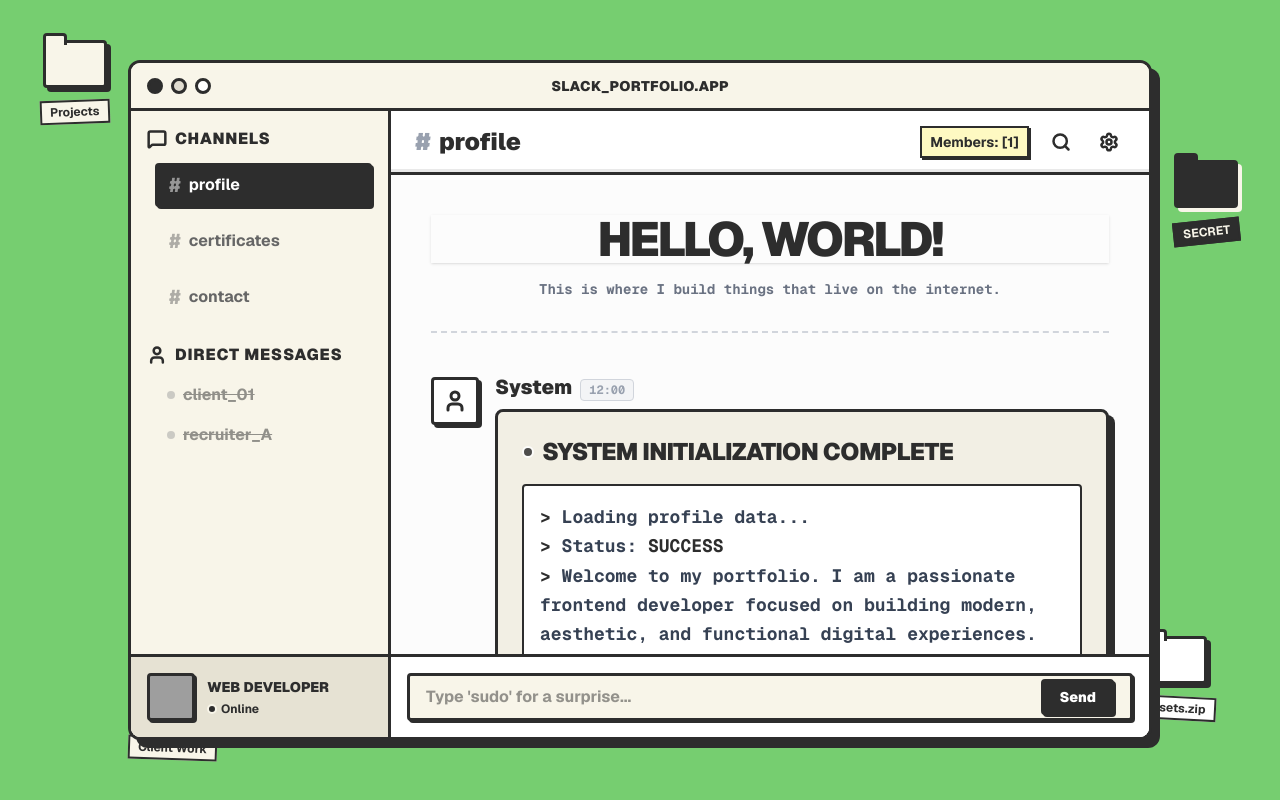
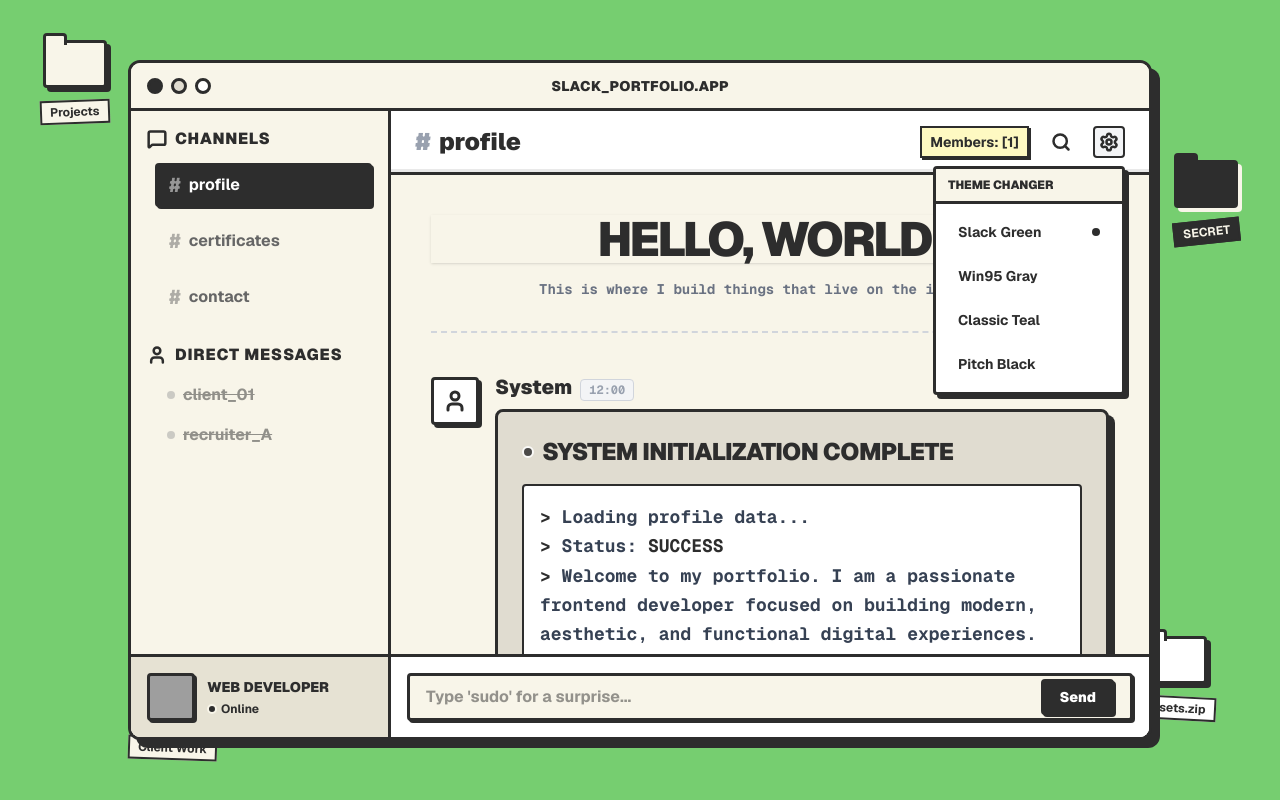
Before and after one commit to MakdumIbrohim/black-porto, a Next.js app: page / in a window 1280 px wide. Both pictures are taken after a click on the button 1109 px from the left and 141 px from the top of the page. Built offline with nearby package versions, Linux system fonts and the light colour scheme; grey boxes are pictures that could not be loaded.

Commit message:
feat: Implement a new portfolio page with a retro UI, theme switching, draggable windows, and an easter egg.

```diff
--- a/app/globals.css
+++ b/app/globals.css
@@ -1,13 +1,52 @@
 @import "tailwindcss";
 
 :root {
-  --background: #76ce70; /* Green retro background */
+  --background: #76ce70;
+  /* Green retro background */
   --foreground: #2d2d2d;
+  --window-bg: #F8F5E9;
+  --window-bg-hover: #e0dcd0;
+}
+
+.theme-green {
+  /* Slack Green Classic */
+  --background: #76ce70;
+  --window-bg: #F8F5E9;
+  --window-bg-hover: #e0dcd0;
+  background-color: var(--background);
+}
+
+.theme-gray {
+  /* Windows 95 */
+  --background: #abaeb5;
+  --window-bg: #d4d0c8;
+  --window-bg-hover: #b8b3a8;
+  background-color: var(--background);
+}
+
+.theme-blue {
+  /* Classic Teal */
+  --background: #008080;
+  --window-bg: #e0dfd1;
+  --window-bg-hover: #c4c3b5;
+  background-color: var(--background);
+}
+
+.theme-black {
+  /* Pitch Black */
+  --background: #111111;
+  --window-bg: #222222;
+  --window-bg-hover: #333333;
+  --foreground: #F8F5E9;
+  /* Invert text for dark mode */
+  background-color: var(--background);
 }
 
 @theme inline {
   --color-background: var(--background);
   --color-foreground: var(--foreground);
+  --color-window: var(--window-bg);
+  --color-window-hover: var(--window-bg-hover);
   --font-sans: var(--font-geist-sans);
   --font-mono: var(--font-geist-mono);
 }
@@ -23,14 +62,17 @@ body {
 ::-webkit-scrollbar {
   width: 12px;
 }
+
 ::-webkit-scrollbar-track {
   background: #f0eada;
   border-left: 2px solid #2d2d2d;
 }
+
 ::-webkit-scrollbar-thumb {
   background: #2d2d2d;
   border: 2px solid #f0eada;
 }
+
 ::-webkit-scrollbar-thumb:hover {
   background: #000;
 }
--- a/app/page.tsx
+++ b/app/page.tsx
@@ -23,6 +23,8 @@ export default function Home() {
   const [easterEggActive, setEasterEggActive] = useState(false);
   const [keySequence, setKeySequence] = useState("");
   const [isMobile, setIsMobile] = useState(false);
+  const [theme, setTheme] = useState("theme-green");
+  const [isSettingsOpen, setIsSettingsOpen] = useState(false);
   const draggableRef = useRef(null);
 
   useEffect(() => {
@@ -44,11 +46,11 @@ export default function Home() {
   }
 
   return (
-    <main className="min-h-screen w-full relative p-4 md:p-12 font-sans overflow-hidden">
+    <main className={`min-h-screen w-full relative p-4 md:p-12 font-sans overflow-hidden ${theme} transition-colors duration-500`}>
       {/* Background decoration - Fake Folders */}
       <div className="absolute top-10 left-10 flex flex-col items-center gap-1 cursor-pointer hover:scale-105 transition-transform z-0">
-        <div className="w-16 h-12 bg-[#F8F5E9] border-[3px] border-[#2d2d2d] rounded-sm shadow-[4px_4px_0_0_#2d2d2d] relative before:content-[''] before:absolute before:top-[-10px] before:left-[-3px] before:w-6 before:h-3 before:bg-[#F8F5E9] before:border-t-[3px] before:border-l-[3px] before:border-r-[3px] before:border-[#2d2d2d] before:rounded-t-sm" />
-        <span className="text-xs font-bold text-[#2d2d2d] mt-2 bg-[#F8F5E9] px-2 py-0.5 border-2 border-[#2d2d2d] -rotate-2">Projects</span>
+        <div className="w-16 h-12 bg-[var(--color-window)] border-[3px] border-[#2d2d2d] rounded-sm shadow-[4px_4px_0_0_#2d2d2d] relative before:content-[''] before:absolute before:top-[-10px] before:left-[-3px] before:w-6 before:h-3 before:bg-[var(--color-window)] before:border-t-[3px] before:border-l-[3px] before:border-r-[3px] before:border-[#2d2d2d] before:rounded-t-sm" />
+        <span className="text-xs font-bold text-[#2d2d2d] mt-2 bg-[var(--color-window)] px-2 py-0.5 border-2 border-[#2d2d2d] -rotate-2">Projects</span>
       </div>
 
       <div className="absolute bottom-20 right-16 flex flex-col items-center gap-1 cursor-pointer hover:scale-105 transition-transform z-0">
@@ -62,19 +64,19 @@ export default function Home() {
       </div>
 
       <div className="absolute bottom-10 left-32 flex flex-col items-center gap-1 cursor-pointer hover:scale-105 transition-transform z-0">
-        <div className="w-16 h-12 bg-[#e0dcd0] border-[3px] border-[#2d2d2d] rounded-sm shadow-[4px_4px_0_0_#2d2d2d] relative before:content-[''] before:absolute before:top-[-10px] before:left-[-3px] before:w-6 before:h-3 before:bg-[#e0dcd0] before:border-t-[3px] before:border-l-[3px] before:border-r-[3px] before:border-[#2d2d2d] before:rounded-t-sm" />
-        <span className="text-xs font-bold text-[#2d2d2d] mt-2 bg-[#F8F5E9] px-2 py-0.5 border-2 border-[#2d2d2d] rotate-2">Client Work</span>
+        <div className="w-16 h-12 bg-[var(--color-window-hover)] border-[3px] border-[#2d2d2d] rounded-sm shadow-[4px_4px_0_0_#2d2d2d] relative before:content-[''] before:absolute before:top-[-10px] before:left-[-3px] before:w-6 before:h-3 before:bg-[var(--color-window-hover)] before:border-t-[3px] before:border-l-[3px] before:border-r-[3px] before:border-[#2d2d2d] before:rounded-t-sm" />
+        <span className="text-xs font-bold text-[#2d2d2d] mt-2 bg-[var(--color-window)] px-2 py-0.5 border-2 border-[#2d2d2d] rotate-2">Client Work</span>
       </div>
 
       {/* Main Window Container */}
       <div className="absolute inset-0 pointer-events-none z-10 overflow-hidden flex items-center justify-center">
         <Draggable handle=".drag-handle" nodeRef={draggableRef} defaultPosition={{ x: 0, y: 0 }} disabled={isMobile}>
-          <div ref={draggableRef} className="pointer-events-auto w-full md:w-[90%] md:max-w-5xl h-full md:h-[85vh] bg-[#F8F5E9] md:border-[3px] border-[#2d2d2d] md:rounded-xl shadow-none md:shadow-[8px_8px_0_0_#2d2d2d] flex flex-col overflow-hidden relative transition-shadow">
+          <div ref={draggableRef} className="pointer-events-auto w-full md:w-[90%] md:max-w-5xl h-full md:h-[85vh] bg-[var(--color-window)] md:border-[3px] border-[#2d2d2d] md:rounded-xl shadow-none md:shadow-[8px_8px_0_0_#2d2d2d] flex flex-col overflow-hidden relative transition-shadow">
             {/* Title Bar - Drag Handle */}
-            <div className="drag-handle h-12 border-b-[3px] border-[#2d2d2d] bg-[#F8F5E9] flex items-center justify-between px-4 shrink-0 shadow-sm cursor-grab active:cursor-grabbing">
+            <div className="drag-handle h-12 border-b-[3px] border-[#2d2d2d] bg-[var(--color-window)] flex items-center justify-between px-4 shrink-0 shadow-sm cursor-grab active:cursor-grabbing">
               <div className="flex gap-2">
                 <div className="w-4 h-4 rounded-full bg-[#2d2d2d] border-[3px] border-[#2d2d2d] hover:bg-[#666] cursor-pointer" />
-                <div className="w-4 h-4 rounded-full bg-[#e0dcd0] border-[3px] border-[#2d2d2d] hover:bg-[#666] cursor-pointer" />
+                <div className="w-4 h-4 rounded-full bg-[var(--color-window-hover)] border-[3px] border-[#2d2d2d] hover:bg-[#666] cursor-pointer" />
                 <div className="w-4 h-4 rounded-full bg-white border-[3px] border-[#2d2d2d] hover:bg-[#666] cursor-pointer" />
               </div>
               <div className="font-black tracking-wide text-[#2d2d2d] uppercase text-sm">Slack_Portfolio.app</div>
@@ -84,7 +86,7 @@ export default function Home() {
             {/* Content Area */}
             <div className="flex flex-col md:flex-row flex-1 overflow-hidden">
               {/* Sidebar */}
-              <div className="w-full md:max-w-[260px] border-b-[3px] md:border-b-0 md:border-r-[3px] border-[#2d2d2d] bg-[#F8F5E9] flex md:flex-col shrink-0 overflow-x-auto custom-scrollbar md:overflow-visible relative">
+              <div className="w-full md:max-w-[260px] border-b-[3px] md:border-b-0 md:border-r-[3px] border-[#2d2d2d] bg-[var(--color-window)] flex md:flex-col shrink-0 overflow-x-auto custom-scrollbar md:overflow-visible relative">
 
                 {/* Channels List (Horizontal on Mobile, Vertical on Desktop) */}
                 <div className="flex md:flex-col p-2 md:p-4 gap-2 md:gap-6 w-max mx-auto md:w-full md:mx-0 items-center md:items-stretch">
@@ -96,19 +98,19 @@ export default function Home() {
                     <div className="flex flex-row md:flex-col gap-2 md:space-y-1 md:ml-2">
                       <button
                         onClick={() => setActiveTab("profile")}
-                        className={`whitespace-nowrap flex items-center gap-2 px-3 py-2 border-2 border-transparent rounded font-bold transition-all ${activeTab === 'profile' ? 'bg-[#2d2d2d] text-white shadow-[2px_2px_0_0_#2d2d2d] border-[#2d2d2d]' : 'text-[#666] hover:bg-[#e0dcd0] hover:text-[#2d2d2d] hover:border-[#2d2d2d]'}`}
+                        className={`whitespace-nowrap flex items-center gap-2 px-3 py-2 border-2 border-transparent rounded font-bold transition-all ${activeTab === 'profile' ? 'bg-[#2d2d2d] text-white shadow-[2px_2px_0_0_#2d2d2d] border-[#2d2d2d]' : 'text-[#666] hover:bg-[var(--color-window-hover)] hover:text-[#2d2d2d] hover:border-[#2d2d2d]'}`}
                       >
                         <span className="text-xl leading-none opacity-50">#</span> profile
                       </button>
                       <button
                         onClick={() => setActiveTab("certificates")}
-                        className={`whitespace-nowrap flex items-center gap-2 px-3 py-2 border-2 border-transparent rounded font-bold transition-all ${activeTab === 'certificates' ? 'bg-[#2d2d2d] text-white shadow-[2px_2px_0_0_#2d2d2d] border-[#2d2d2d]' : 'text-[#666] hover:bg-[#e0dcd0] hover:text-[#2d2d2d] hover:border-[#2d2d2d]'}`}
+                        className={`whitespace-nowrap flex items-center gap-2 px-3 py-2 border-2 border-transparent rounded font-bold transition-all ${activeTab === 'certificates' ? 'bg-[#2d2d2d] text-white shadow-[2px_2px_0_0_#2d2d2d] border-[#2d2d2d]' : 'text-[#666] hover:bg-[var(--color-window-hover)] hover:text-[#2d2d2d] hover:border-[#2d2d2d]'}`}
                       >
                         <span className="text-xl leading-none opacity-50">#</span> certificates
                       </button>
                       <button
                         onClick={() => setActiveTab("contact")}
-                        className={`whitespace-nowrap flex items-center gap-2 px-3 py-2 border-2 border-transparent rounded font-bold transition-all ${activeTab === 'contact' ? 'bg-[#2d2d2d] text-white shadow-[2px_2px_0_0_#2d2d2d] border-[#2d2d2d]' : 'text-[#666] hover:bg-[#e0dcd0] hover:text-[#2d2d2d] hover:border-[#2d2d2d]'}`}
+                        className={`whitespace-nowrap flex items-center gap-2 px-3 py-2 border-2 border-transparent rounded font-bold transition-all ${activeTab === 'contact' ? 'bg-[#2d2d2d] text-white shadow-[2px_2px_0_0_#2d2d2d] border-[#2d2d2d]' : 'text-[#666] hover:bg-[var(--color-window-hover)] hover:text-[#2d2d2d] hover:border-[#2d2d2d]'}`}
                       >
                         <span className="text-xl leading-none opacity-50">#</span> contact
                       </button>
@@ -165,14 +167,57 @@ export default function Home() {
                     <button className="p-1 hover:bg-gray-100 border-2 border-transparent hover:border-[#2d2d2d] rounded transition-all">
                       <Search className="text-[#2d2d2d]" size={20} strokeWidth={3} />
                     </button>
-                    <button className="p-1 hover:bg-gray-100 border-2 border-transparent hover:border-[#2d2d2d] rounded transition-all">
-                      <Settings className="text-[#2d2d2d]" size={20} strokeWidth={3} />
-                    </button>
+                    <div className="relative">
+                      <button
+                        onClick={() => setIsSettingsOpen(!isSettingsOpen)}
+                        className={`p-1 border-2 rounded transition-all ${isSettingsOpen ? 'bg-gray-100 border-[#2d2d2d]' : 'hover:bg-gray-100 border-transparent hover:border-[#2d2d2d]'}`}
+                      >
+                        <Settings className="text-[#2d2d2d]" size={20} strokeWidth={3} />
+                      </button>
+
+                      {isSettingsOpen && (
+                        <div className="absolute top-full right-0 mt-2 bg-white border-[3px] border-[#2d2d2d] rounded shadow-[4px_4px_0_0_#2d2d2d] w-48 z-50 overflow-hidden">
+                          <div className="px-3 py-2 border-b-[3px] border-[#2d2d2d] bg-[#f8f5e9] font-black uppercase text-xs">
+                            Theme Changer
+                          </div>
+                          <div className="p-2 space-y-1">
+                            <button
+                              onClick={() => { setTheme('theme-green'); setIsSettingsOpen(false); }}
+                              className="w-full text-left px-3 py-2 flex items-center justify-between hover:bg-gray-100 font-bold text-sm border-2 border-transparent hover:border-[#2d2d2d] transition-all rounded"
+                            >
+                              <span>Slack Green</span>
+                              {theme === 'theme-green' && <div className="w-2 h-2 rounded-full bg-[#2d2d2d]" />}
+                            </button>
+                            <button
+                              onClick={() => { setTheme('theme-gray'); setIsSettingsOpen(false); }}
+                              className="w-full text-left px-3 py-2 flex items-center justify-between hover:bg-gray-100 font-bold text-sm border-2 border-transparent hover:border-[#2d2d2d] transition-all rounded"
+                            >
+                              <span>Win95 Gray</span>
+                              {theme === 'theme-gray' && <div className="w-2 h-2 rounded-full bg-[#2d2d2d]" />}
+                            </button>
+                            <button
+                              onClick={() => { setTheme('theme-blue'); setIsSettingsOpen(false); }}
+                              className="w-full text-left px-3 py-2 flex items-center justify-between hover:bg-gray-100 font-bold text-sm border-2 border-transparent hover:border-[#2d2d2d] transition-all rounded"
+                            >
+                              <span>Classic Teal</span>
+                              {theme === 'theme-blue' && <div className="w-2 h-2 rounded-full bg-[#2d2d2d]" />}
+                            </button>
+                            <button
+                              onClick={() => { setTheme('theme-black'); setIsSettingsOpen(false); }}
+                              className="w-full text-left px-3 py-2 flex items-center justify-between hover:bg-gray-100 font-bold text-sm border-2 border-transparent hover:border-[#2d2d2d] transition-all rounded"
+                            >
+                              <span>Pitch Black</span>
+                              {theme === 'theme-black' && <div className="w-2 h-2 rounded-full bg-[#2d2d2d]" />}
+                            </button>
+                          </div>
+                        </div>
+                      )}
+                    </div>
                   </div>
                 </div>
 
                 {/* Scrollable Content */}
-                <div className="flex-1 overflow-y-auto p-6 md:p-10 relative bg-[#fcfcfc] custom-scrollbar h-full">
+                <div className="flex-1 overflow-y-auto p-6 md:p-10 relative bg-[var(--color-window)] custom-scrollbar h-full">
                   <div className="relative z-10 max-w-4xl mx-auto pb-10">
                     {activeTab === "profile" && <ProfileSection />}
                     {activeTab === "certificates" && <CertificatesSection />}
@@ -234,7 +279,7 @@ function ProfileSection() {
             <span className="font-black text-xl text-[#2d2d2d]">System</span>
             <span className="text-xs font-bold text-gray-400 font-mono px-2 py-0.5 bg-gray-100 border border-gray-300 rounded">12:00</span>
           </div>
-          <div className="bg-[#f2efe4] border-[3px] border-[#2d2d2d] p-6 rounded-lg shadow-[6px_6px_0_0_#2d2d2d] text-[#2d2d2d] mt-2 group-hover:bg-[#e0dcd0] transition-colors relative">
+          <div className="bg-[var(--color-window-hover)] border-[3px] border-[#2d2d2d] p-6 rounded-lg shadow-[6px_6px_0_0_#2d2d2d] text-[#2d2d2d] mt-2 group-hover:bg-[var(--color-window-hover)] transition-colors relative">
             <div className="text-xl md:text-2xl font-black mb-4 uppercase tracking-tight flex items-center gap-2">
               <span className="w-3 h-3 bg-[#2d2d2d] rounded-full border-2 border-white animate-pulse block" />
               System Initialization Complete
@@ -251,7 +296,7 @@ function ProfileSection() {
                 <h3 className="font-black mb-4 flex items-center gap-2 uppercase text-lg border-b-2 border-[#2d2d2d] pb-2"><Monitor size={20} strokeWidth={3} /> Tech Stack</h3>
                 <div className="flex flex-wrap gap-2">
                   {['React', 'Next.js', 'Tailwind', 'TypeScript', 'Node.js', 'Figma'].map(tech => (
-                    <span key={tech} className="px-2 py-1 bg-[#e0dcd0] border-2 border-[#2d2d2d] text-xs font-black uppercase rounded shadow-[2px_2px_0_0_#2d2d2d]">{tech}</span>
+                    <span key={tech} className="px-2 py-1 bg-[var(--color-window-hover)] border-2 border-[#2d2d2d] text-xs font-black uppercase rounded shadow-[2px_2px_0_0_#2d2d2d]">{tech}</span>
                   ))}
                 </div>
               </div>
@@ -289,8 +334,8 @@ function CertificatesSection() {
           <div className="grid grid-cols-1 gap-6 mt-4">
             <div className="bg-[#FFFDF5] border-[3px] border-[#2d2d2d] rounded-lg overflow-hidden shadow-[6px_6px_0_0_#2d2d2d] hover:-translate-y-1 hover:-translate-x-1 hover:shadow-[8px_8px_0_0_#2d2d2d] transition-all flex flex-col md:flex-row relative">
               <div className="absolute top-0 right-0 p-2 bg-[#2d2d2d] text-[#F8F5E9] border-l-[3px] border-b-[3px] border-[#2d2d2d] font-black uppercase text-xs">Featured</div>
-              <div className="h-48 md:h-auto md:w-1/3 bg-[#f2efe4] border-b-[3px] md:border-b-0 md:border-r-[3px] border-[#2d2d2d] p-4 flex items-center justify-center relative overflow-hidden">
-                <div className="w-full h-full border-2 border-dashed border-[#2d2d2d] rounded bg-[#e0dcd0] flex items-center justify-center flex-col gap-2">
+              <div className="h-48 md:h-auto md:w-1/3 bg-[var(--color-window-hover)] border-b-[3px] md:border-b-0 md:border-r-[3px] border-[#2d2d2d] p-4 flex items-center justify-center relative overflow-hidden">
+                <div className="w-full h-full border-2 border-dashed border-[#2d2d2d] rounded bg-[var(--color-window-hover)] flex items-center justify-center flex-col gap-2">
                   <FileBadge size={48} className="text-[#2d2d2d]" strokeWidth={2} />
                   <span className="font-black text-[#2d2d2d] text-xs uppercase tracking-widest opacity-80">Verified</span>
                 </div>
@@ -307,7 +352,7 @@ function CertificatesSection() {
 
             <div className="grid grid-cols-1 md:grid-cols-2 gap-6">
               <div className="bg-white border-[3px] border-[#2d2d2d] rounded-lg overflow-hidden shadow-[6px_6px_0_0_#2d2d2d] hover:-translate-y-1 hover:-translate-x-1 hover:shadow-[8px_8px_0_0_#2d2d2d] transition-all flex flex-col">
-                <div className="h-40 bg-[#f2efe4] border-b-[3px] border-[#2d2d2d] p-4 flex items-center justify-center">
+                <div className="h-40 bg-[var(--color-window-hover)] border-b-[3px] border-[#2d2d2d] p-4 flex items-center justify-center">
                   <FileBadge size={40} className="text-[#2d2d2d] opacity-80" />
                 </div>
                 <div className="p-5 flex-1 flex flex-col">
@@ -321,7 +366,7 @@ function CertificatesSection() {
               </div>
 
               <div className="bg-white border-[3px] border-[#2d2d2d] rounded-lg overflow-hidden shadow-[6px_6px_0_0_#2d2d2d] hover:-translate-y-1 hover:-translate-x-1 hover:shadow-[8px_8px_0_0_#2d2d2d] transition-all flex flex-col">
-                <div className="h-40 bg-[#e0dcd0] border-b-[3px] border-[#2d2d2d] p-4 flex items-center justify-center">
+                <div className="h-40 bg-[var(--color-window-hover)] border-b-[3px] border-[#2d2d2d] p-4 flex items-center justify-center">
                   <FileBadge size={40} className="text-[#2d2d2d] opacity-80" />
                 </div>
                 <div className="p-5 flex-1 flex flex-col">
```
